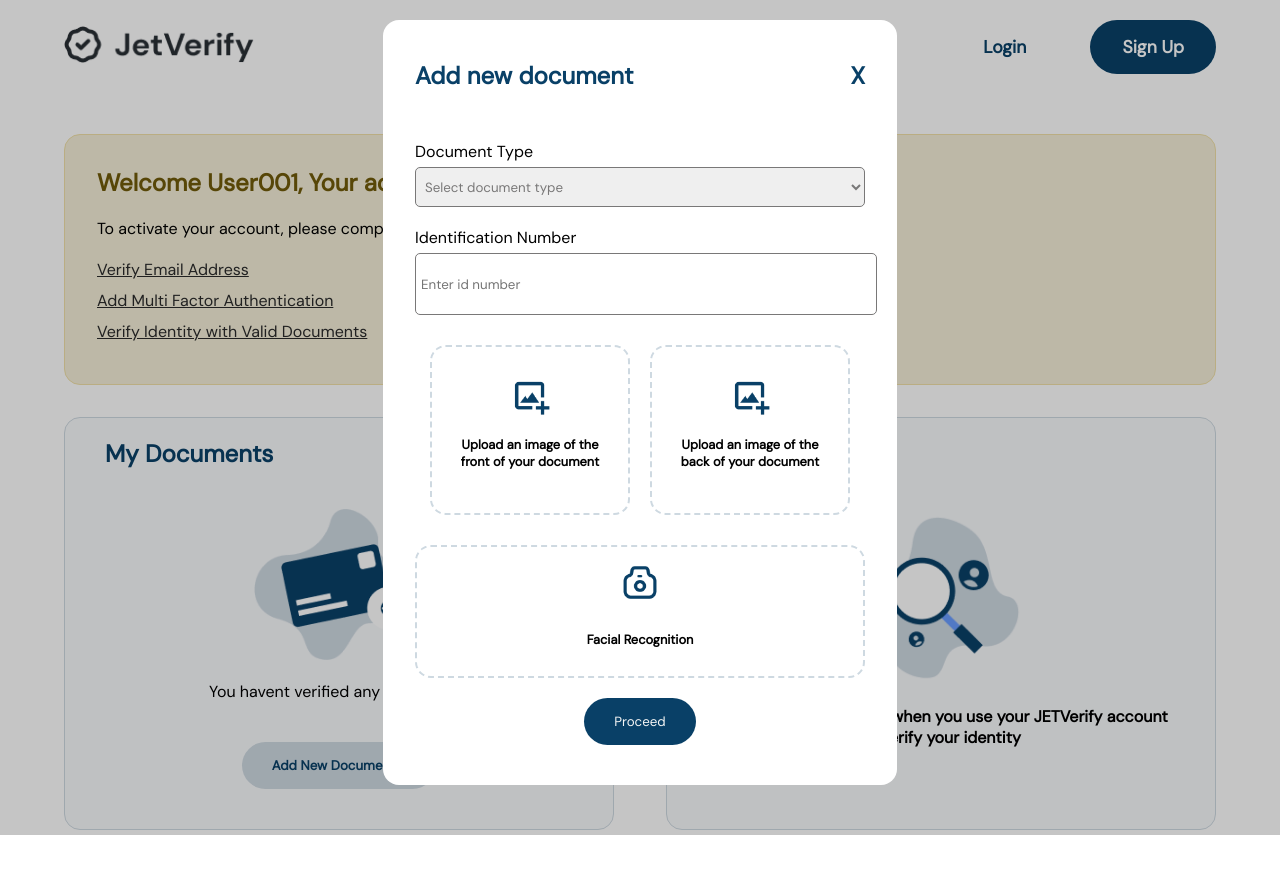
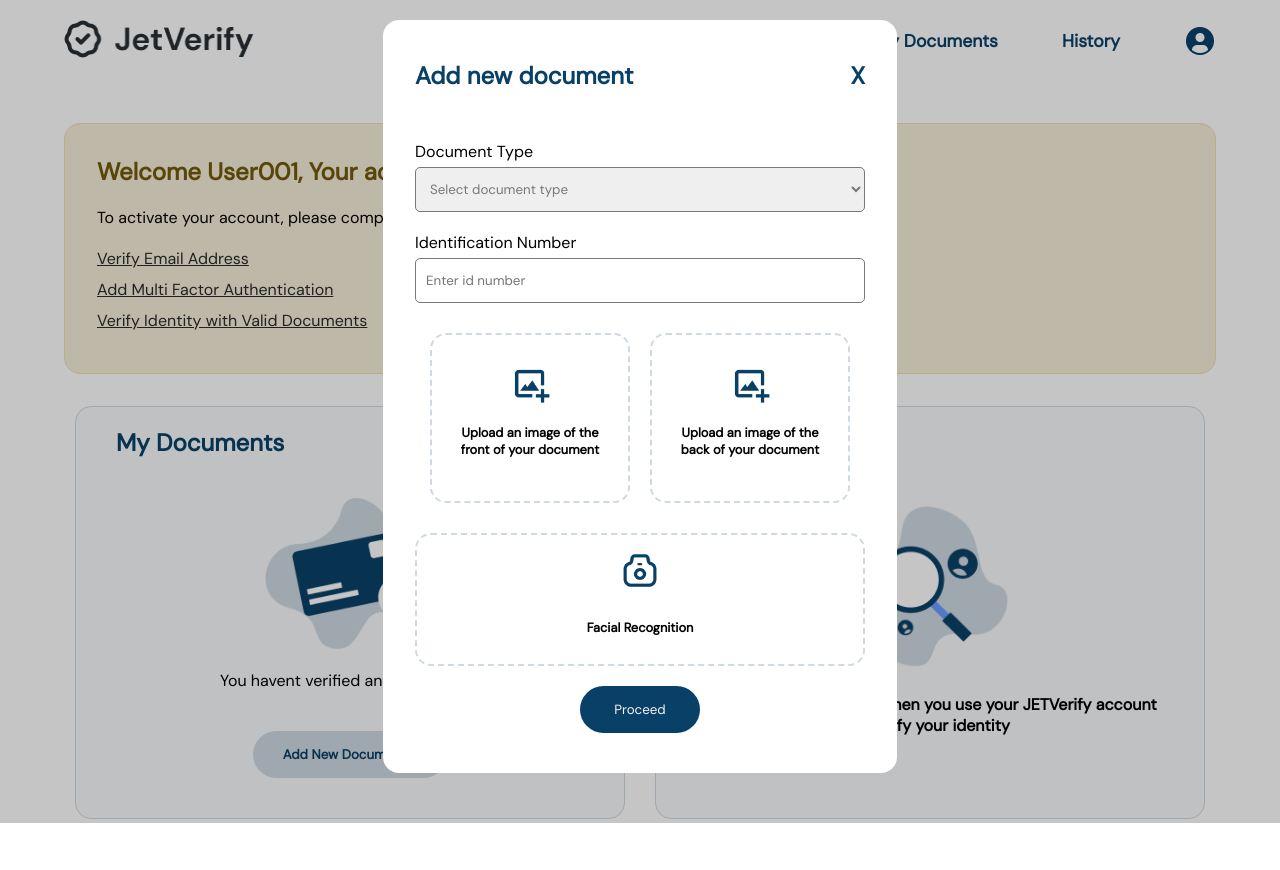
Before and after one commit to ozo-vehe/jetverified, a React (Vite) app: page /jetverify/dashboard in a window 1280 px wide. Both pictures are taken after a click on the button "Add New Document +". Built offline with nearby package versions, Linux system fonts and the light colour scheme; no server answers.

Commit message:
login page linking to dashboard

```diff
--- a/src/App.css
+++ b/src/App.css
@@ -355,9 +355,9 @@
 .other-actions {
   width: 100%;
   display: flex;
-  gap: 20px;
+  gap: 30px;
   flex-wrap: wrap;
-  justify-content: space-between;
+  justify-content: center;
   align-items: top;
 }
 .document-section,
@@ -500,10 +500,11 @@
   width: 100%;
   color: #797878;
   font-family: 'DM Sans';
-  height: 40px;
+  height: 45px;
+  box-sizing: border-box;
   border-radius: 5px;
   border: thin solid #797878;
-  padding: 10px 5px;
+  padding: 10px;
 }
 
 .doc-image {
@@ -551,14 +552,35 @@
   margin-bottom: 10px;
 }
 
-form button {
+.add-document form button {
+  position: relative;
   border: none;
-  min-width: 100px;
+  min-width: 120px;
+  min-height: 45px;
   padding: 15px 30px;
   border-radius: 32px;
   background-color: var(--pry-color);
   color: #f5f5f5;
 }
+.add-document form button .loader {
+  display: block;
+  border-bottom: 2px solid #f5f5f5;
+  width: 20px;
+  display: flex;
+  margin: 0px auto;
+  height: 20px;
+  border-radius: 50%;
+  animation: rotate 0.8s linear forwards infinite;
+}
+@keyframes rotate {
+  from {
+    transform: rotate(0deg);
+  }
+  to {
+    transform: rotate(360deg);
+  }
+}
+
 /* End Section */
 
 /* Document Verifiaction Section */
--- a/src/components/AddDocument.jsx
+++ b/src/components/AddDocument.jsx
@@ -8,6 +8,7 @@
   const [verification, setVerification] = useState(false)
   const [docType, setDocType] = useState("")
   const [idNum, setIdNum] = useState("")
+  const [loading, setLoading] = useState(false);
   const [data, setData] = useState({})
 
   const showPopup = (data)=> {
@@ -44,7 +45,7 @@
                 }}
               >
                 <option value="">Select document type</option>
-                <option value="NIN">NIN</option>
+                <option value="NIN">National Identification Number</option>
                 <option disabled value="BVN">Bank Verification Number</option>
               </select>
             </div>
@@ -95,13 +96,21 @@
             <button
               onClick={async (e)=>{
                 e.preventDefault()
+                setLoading(true)
                 console.log(docType, idNum)
                 const userData = await verify(docType, idNum);
                 console.log(userData)
                 setData(userData)
+                setLoading(false)
                 setVerification(true)
               }}
-            >Proceed</button>
+            >
+              {loading ? (
+                <span className='loader'></span>
+              ):(
+                <span>Proceed</span>
+              )}
+            </button>
           </form>
         )}
       </div>
--- a/src/components/Dashboard.jsx
+++ b/src/components/Dashboard.jsx
@@ -3,7 +3,6 @@
 import document from '../assets/document.png'
 import history from '../assets/history.png'
 import AddDocument from './AddDocument'
-import { verifyNin } from '../utils/storedData'
 
 function Dashboard() {
   const [show, setShow] = useState(false)
--- a/src/components/NavBar.jsx
+++ b/src/components/NavBar.jsx
@@ -1,10 +1,10 @@
 import { useState } from 'react';
-import { Link } from 'react-router-dom'
+import { Link, useHref } from 'react-router-dom'
 import logo from '../assets/Vector.png'
 import avatar from '../assets/avatar.png'
 
 function NavBar() {
-  const [loggedIn, setLoggedIn] = useState(false);
+  const params = useHref()
   return (
     <div className="navbar">
       <div className="nav-image">
@@ -13,7 +13,7 @@
 
       <div className="nav-links">
         <ul>
-          {loggedIn ? (
+          {params.includes("dashboard") ? (
             <>
               <Link to={'jetverify/document'}>My Documents</Link>
               <Link to={'jetverify/history'}>History</Link>
--- a/src/main.jsx
+++ b/src/main.jsx
@@ -12,7 +12,7 @@
 
 const router = createBrowserRouter([
   {
-    path: "/",
+    basename: "jetverify/",
     element: <App/>,
     errorElement: <PageError/>,
     children: [
--- a/src/routes/Login.jsx
+++ b/src/routes/Login.jsx
@@ -1,15 +1,20 @@
 import React, { useState, useEffect } from "react";
 import { Link, useNavigate } from "react-router-dom";
+import { dataFromIPFS } from '../utils/storedData'
 
 function Login({ data, setData, userDetails, setUserDetails, isIndividual, setIsindividual, confimState, setConfirmState }) {
-//   const [isIndividual, setIsindividual] = useState(true);
   const [loginEmail, setLoginEmail] = useState("");
   const [loginPassword, setLoginPassword] = useState("");
-//   const [data, setData] = useState({});
   const [userNotfound, setUserNotFound] = useState(false)
-//   const [userDetails, setUserDetails] = useState({})
+  const navigate = useNavigate()
 
-//   const [isloading, setIsloading] = useState(true);
+  const isUser = async(loginEmail, loginPassword) => {
+    const storedData = await dataFromIPFS()
+    const {email, password} = storedData
+
+    if(loginEmail === email && loginPassword === password) return true
+    else return false
+  }
 
   const handleIndividualAccount = (e) => {
     if (isIndividual) {
@@ -34,31 +39,6 @@
   const handleLoginPassword = (e) => {
     setLoginPassword(e.target.value);
   };
-
-  // const handleSubmit = (e) => {
-  //     e.preventDefault();
-  //     console.log(loginEmail, loginPassword)
-  // }
-
-//   useEffect(() => {
-//     if (isIndividual) {
-//       fetch("http://localhost:3000/individuals/")
-//         .then((res) => res.json())
-//         .then((data) => {
-//           setData(data);
-//           setIsloading(false);
-//           console.log(data);
-//         });
-//     } else {
-//       fetch("http://localhost:3000/organizations/")
-//         .then((res) => res.json())
-//         .then((data) => {
-//           setData(data);
-//           setIsloading(false);
-//           console.log(data);
-//         });
-//     }
-//   }, [isIndividual]);
 
   const handleIndividualLogin = (e) => {
     e.preventDefault();
@@ -131,11 +111,24 @@
               {userNotfound && <p className="password-match-text">Email and password do no match</p>}
               <div className="submit-btn-container">
                 <button className="signup-btn"
-                  onClick={(e)=> {
-                    handleIndividualLogin(e);
+                  onClick={ async (e)=> {
+                    e.preventDefault()
+                    // await isUser(loginEmail, loginPassword)
+                    if(true) {
+                      console.log(isUser(loginEmail, loginPassword))
+                      navigate("jetverify/dashboard")
+                    }
+                    else {
+                      alert("Wrong details")
+                    }
+                    // handleIndividualLogin(e);
                   }}>
                   Proceed
-            </button>
+                </button>
+                {/* <Route
+                  path="/"
+                  element={ cartItems.length < 1 ? <Navigate to="/products" /> : <Checkout /> }
+                />; */}
               </div>
             </div>
           </form>
```
Also changed, not shown: 1 other file (tests, documents, lock files or other folders).
